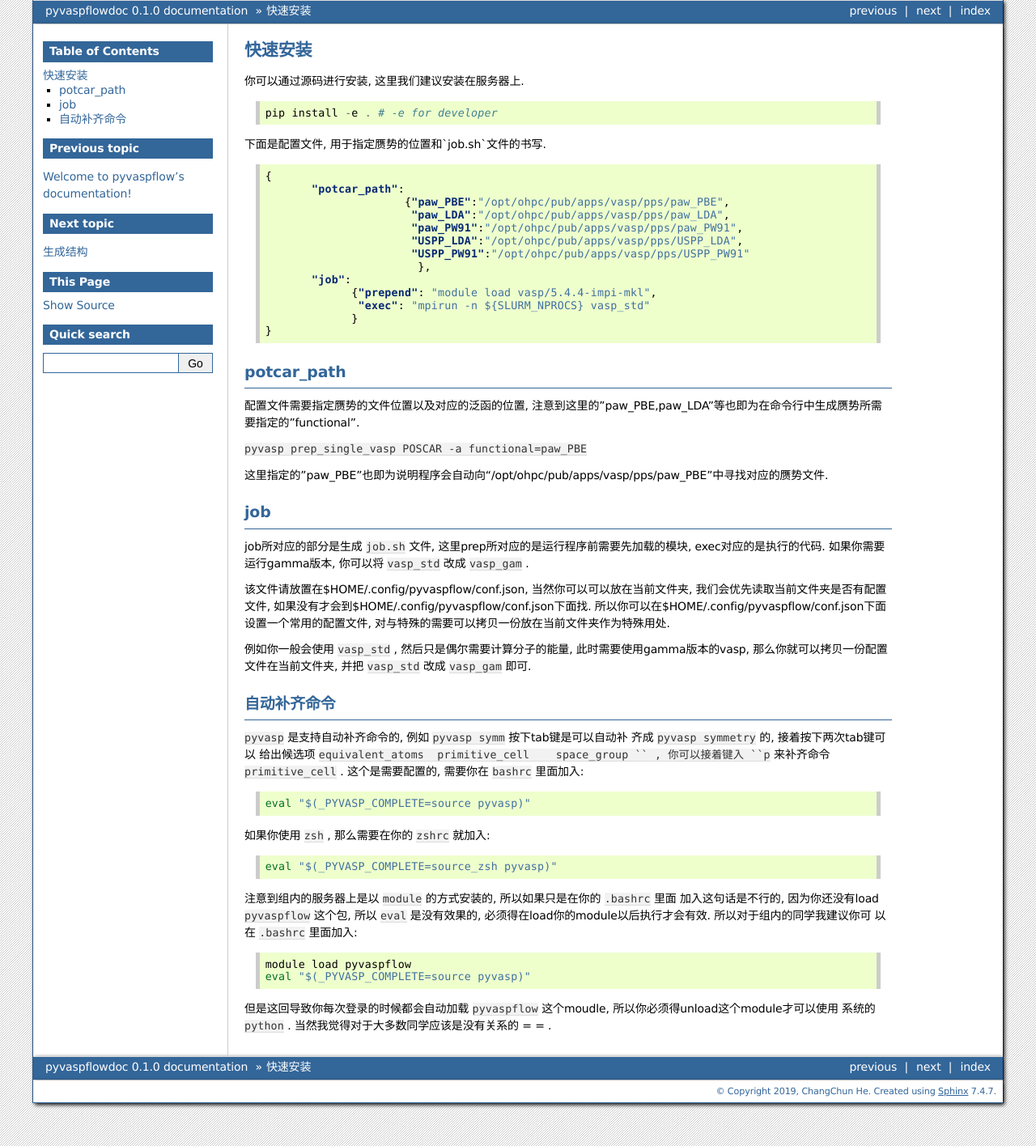
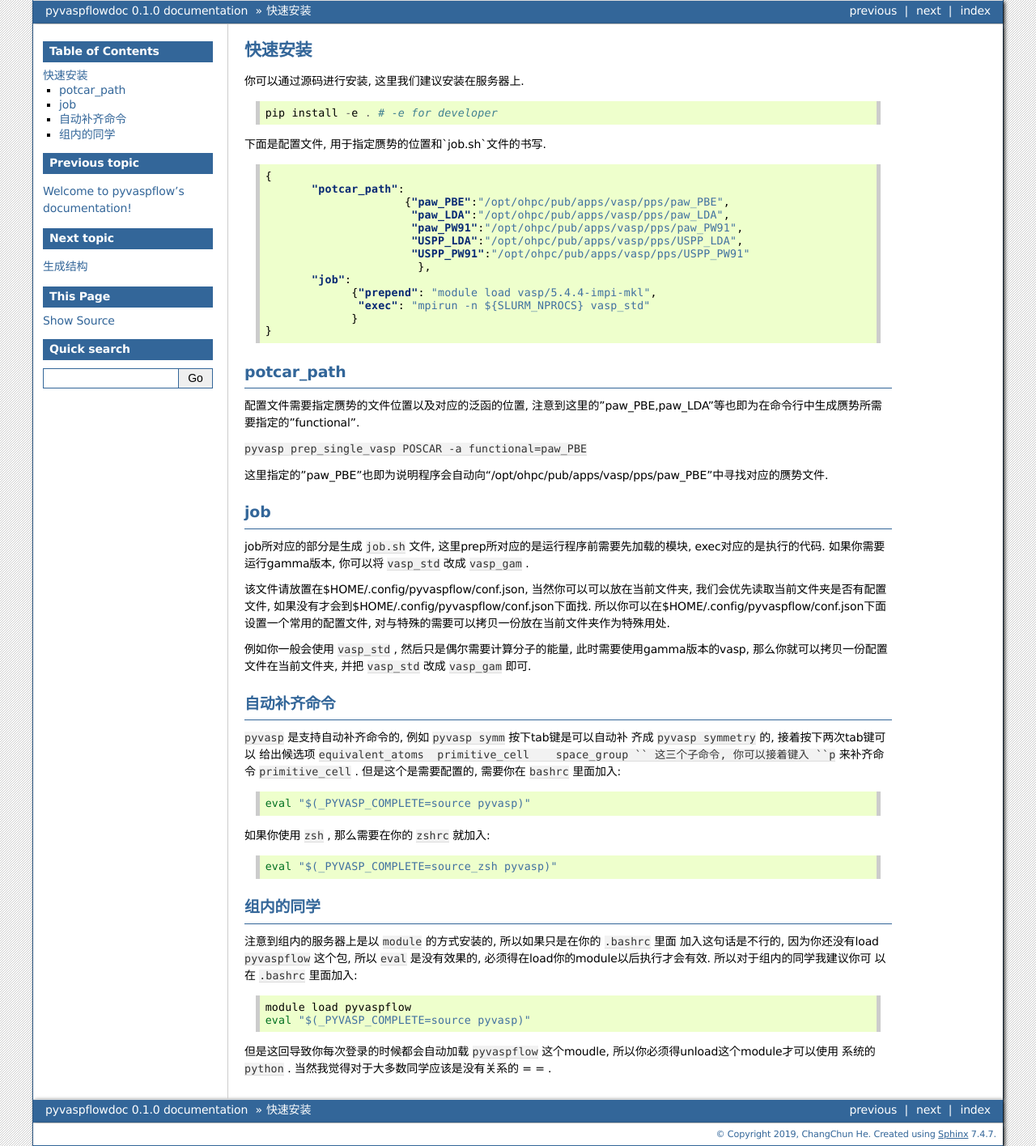
Before and after one commit to ChangChunHe/pyvaspflow, a Sphinx documentation site: the page built from docs/source/installation.rst, in a window 1280 px wide. Shown: the whole page at 81% size. Built offline with Sphinx 7.4.7, drawn with Linux system fonts in a browser that asks for light colours.

Commit message:
update docs

```diff
--- a/docs/source/installation.rst
+++ b/docs/source/installation.rst
@@ -51,9 +51,8 @@ job所对应的部分是生成 ``job.sh`` 文件, 这里prep所对应的是运
 ===============
 ``pyvasp`` 是支持自动补齐命令的, 例如 ``pyvasp symm`` 按下tab键是可以自动补
 齐成 ``pyvasp symmetry`` 的, 接着按下两次tab键可以
-给出候选项 ``equivalent_atoms  primitive_cell    space_group `` ,
-你可以接着键入 ``p`` 来补齐命令 ``primitive_cell`` .
-这个是需要配置的, 需要你在 ``bashrc`` 里面加入::
+给出候选项 ``equivalent_atoms  primitive_cell    space_group `` 这三个子命令,
+你可以接着键入 ``p`` 来补齐命令 ``primitive_cell`` . 但是这个是需要配置的, 需要你在 ``bashrc`` 里面加入::
 
     eval "$(_PYVASP_COMPLETE=source pyvasp)"
 
@@ -61,6 +60,9 @@ job所对应的部分是生成 ``job.sh`` 文件, 这里prep所对应的是运
 
     eval "$(_PYVASP_COMPLETE=source_zsh pyvasp)"
 
+
+组内的同学
+===============
 注意到组内的服务器上是以 ``module`` 的方式安装的, 所以如果只是在你的 ``.bashrc`` 里面
 加入这句话是不行的, 因为你还没有load ``pyvaspflow`` 这个包, 所以 ``eval`` 是没有效果的,
 必须得在load你的module以后执行才会有效. 所以对于组内的同学我建议你可
```
